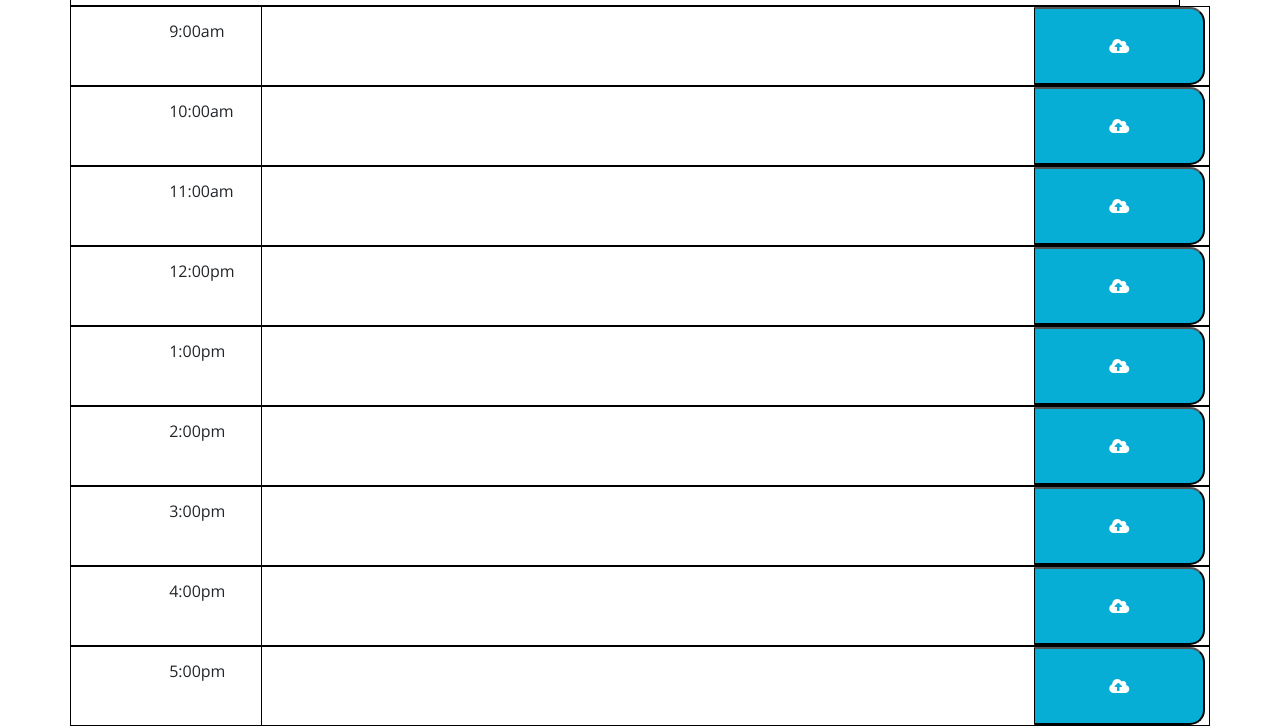
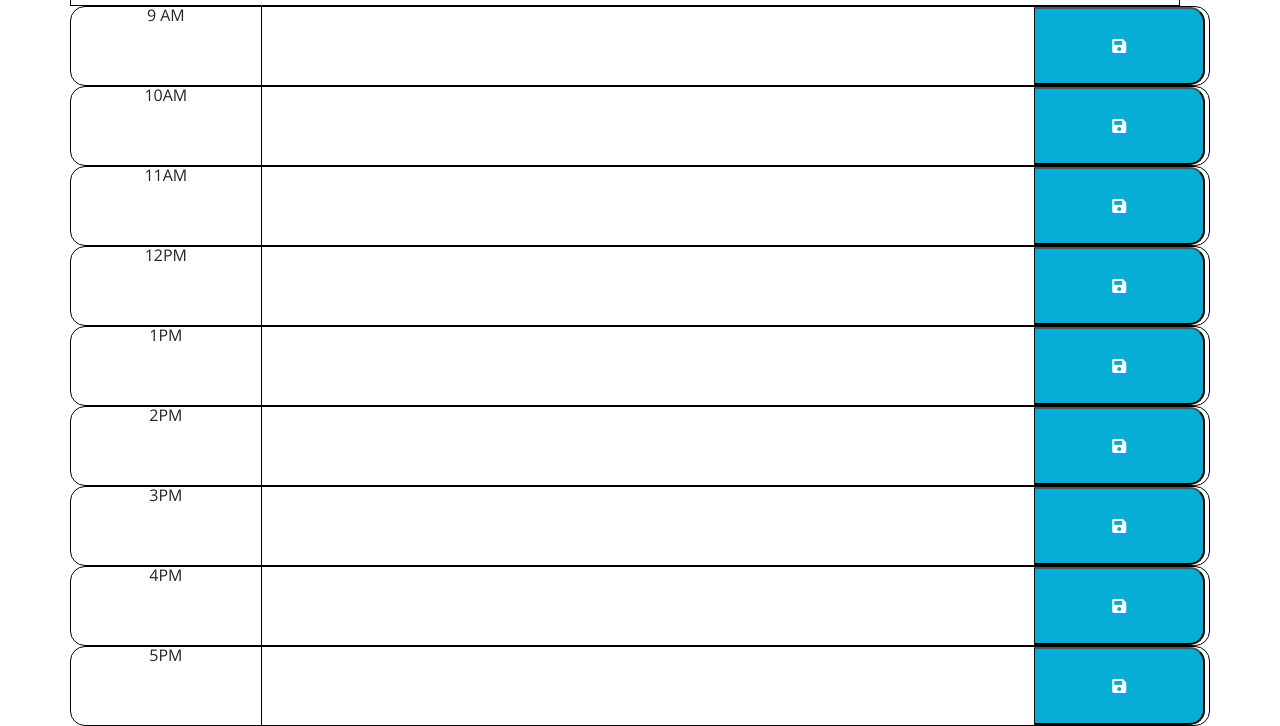
Before and after one commit to hkhalfan1979/day-schedular, a plain HTML site: page index.html in a window 1280 px wide. Shown: the part 410-1136 px from the top of the page. Drawn offline with nearby package versions, Linux system fonts and the light colour scheme.

Commit message:
html and local storage

```diff
--- a/index.html
+++ b/index.html
@@ -28,6 +28,7 @@
     <link rel="stylesheet" href="style.css" />
     <script src="script.js"></script>
     <title>Hasnain - Work Day Scheduler</title>
+
   </head>
 
   <body>
@@ -40,69 +41,51 @@
 
           <div class="row col-md-12"><h2 id="currentTime"></h2></div>
 
-          <div class="row" id="hr-nine">
-               <div class="col-md-2 time">
-                    9:00am
-               </div>
-               <textarea class=""></textarea>
-               <button type="button" class="saveBtn"><i class="fas fa-cloud-upload-alt"></i></button>
-          </div>
-          <div class="row" id="hr-ten">
-               <div class="col-md-2 time">
-                    10:00am
-               </div>
-               <textarea class=""></textarea>
-               <button type="button" class="saveBtn"><i class="fas fa-cloud-upload-alt"></i></button>
-          </div>
-          <div class="row" id="hr-eleven">
-               <div class="col-md-2 time">
-                    11:00am
-               </div>
-               <textarea class=""></textarea>
-               <button type="button" class="saveBtn"><i class="fas fa-cloud-upload-alt"></i></button>
-          </div>
-          <div class="row" id="hr-twelve">
-               <div class="col-md-2 time">
-                    12:00pm
-               </div>
-               <textarea class=""></textarea>
-               <button type="button" class="saveBtn"><i class="fas fa-cloud-upload-alt"></i></button>
-          </div>
-          <div class="row" id="hr-one">
-               <div class="col-md-2 time">
-                    1:00pm
-               </div>
-               <textarea class=""></textarea>
-               <button type="button" class="saveBtn"><i class="fas fa-cloud-upload-alt"></i></button>
-          </div>
-          <div class="row" id="hr-two">
-               <div class="col-md-2 time">
-                    2:00pm
-               </div>
-               <textarea class=""></textarea>
-               <button type="button" class="saveBtn"><i class="fas fa-cloud-upload-alt"></i></button>
-          </div>
-          <div class="row" id="hr-three">
-               <div class="col-md-2 time">
-                    3:00pm
-               </div>
-               <textarea class=""></textarea>
-               <button type="button" class="saveBtn"><i class="fas fa-cloud-upload-alt"></i></button>
-          </div>
-          <div class="row" id="hr-four">
-               <div class="col-md-2 time">
-                    4:00pm
-               </div>
-               <textarea class=""></textarea>
-               <button type="button" class="saveBtn"><i class="fas fa-cloud-upload-alt"></i></button>
-          </div>
-          <div class="row" id="hr-five">
-               <div class="col-md-2 time">
-                    5:00pm
-               </div>
-               <textarea class=""></textarea>
-               <button type="button" class="saveBtn"><i class="fas fa-cloud-upload-alt"></i></button>
-          </div>
+           <div id="hour-9" class="row time-block">
+               <div class="col-md-2">9 AM</div>
+               <textarea class="description"></textarea>
+               <button class="saveBtn"><i class="fas fa-save"></i></button>
+           </div><!-- END time-block -->
+           <div id="hour-10" class="row time-block">
+               <div class="col-md-2">10AM</div>
+               <textarea class="description"></textarea>
+               <button class="saveBtn"><i class="fas fa-save"></i></button>
+           </div><!-- END time-block -->
+           <div id="hour-11" class="row time-block">
+               <div class="col-md-2"> 11AM </div>
+               <textarea class="description"></textarea>
+               <button class="saveBtn"><i class="fas fa-save"></i></button>
+           </div><!-- END time-block -->
+           <div id="hour-12" class="row time-block">
+               <div class="col-md-2"> 12PM </div>
+               <textarea class="description"></textarea>
+               <button class="saveBtn"><i class="fas fa-save"></i></button>
+           </div><!-- END time-block -->
+           <div id="hour-13" class="row time-block">
+               <div class="col-md-2">1PM</div>
+               <textarea class="description"></textarea>
+               <button class="saveBtn"><i class="fas fa-save"></i></button>
+           </div><!-- END time-block -->
+           <div id="hour-14" class="row time-block">
+               <div class="col-md-2">2PM</div>
+               <textarea class="description"></textarea>
+               <button class="saveBtn"><i class="fas fa-save"></i></button>
+           </div><!-- END time-block -->
+           <div id="hour-15" class="row time-block">
+               <div class="col-md-2">3PM</div>
+               <textarea class="description"></textarea>
+               <button class="saveBtn"><i class="fas fa-save"></i></button>
+           </div><!-- END time-block -->
+           <div id="hour-16" class="row time-block">
+               <div class="col-md-2">4PM</div>
+               <textarea class="description"></textarea>
+               <button class="saveBtn"><i class="fas fa-save"></i></button>
+           </div><!-- END time-block -->
+           <div id="hour-17" class="row time-block">
+               <div class="col-md-2">5PM</div>
+               <textarea class="description"></textarea>
+               <button class="saveBtn"><i class="fas fa-save"></i></button>
+           </div>
 
     </div>
 
--- a/script.js
+++ b/script.js
@@ -1,12 +1,29 @@
 console.log("script connected");
 
+$(document).ready(function () {
+     // curremt day and time
+     $("#currentDay").text(moment().format("dddd, MMMM Do"));
+     $("#currentTime").text(moment().format("h:mm:ss a"));
 
-$(document).ready(function(){
-    $("#currentDay").text(moment().format("dddd, MMMM Do"));
-    $("#currentTime").text(moment().format("h:mm:ss a"));
+     // Local storage
+    $("#hour-9 .description").val(localStorage.getItem("hour-9"));
+    $("#hour-10 .description").val(localStorage.getItem("hour-10"));
+    $("#hour-11 .description").val(localStorage.getItem("hour-11"));
+    $("#hour-12 .description").val(localStorage.getItem("hour-12"));
+    $("#hour-13 .description").val(localStorage.getItem("hour-13"));
+    $("#hour-14 .description").val(localStorage.getItem("hour-14"));
+    $("#hour-15 .description").val(localStorage.getItem("hour-15"));
+    $("#hour-16 .description").val(localStorage.getItem("hour-16"));
+    $("#hour-17 .description").val(localStorage.getItem("hour-17"));
 
 
-    $(".saveBtn").on("click", function (event) {
-          event.preventDefault();
-     });
-});
+    // saveBtn - event listener
+    $(".saveBtn").on("click", function () {
+        var inputText = $(this).siblings(".description").val();
+        var inputTime = $(this).parent().attr("id");
+
+        localStorage.setItem(inputTime, inputText);
+    })
+
+
+})
```
